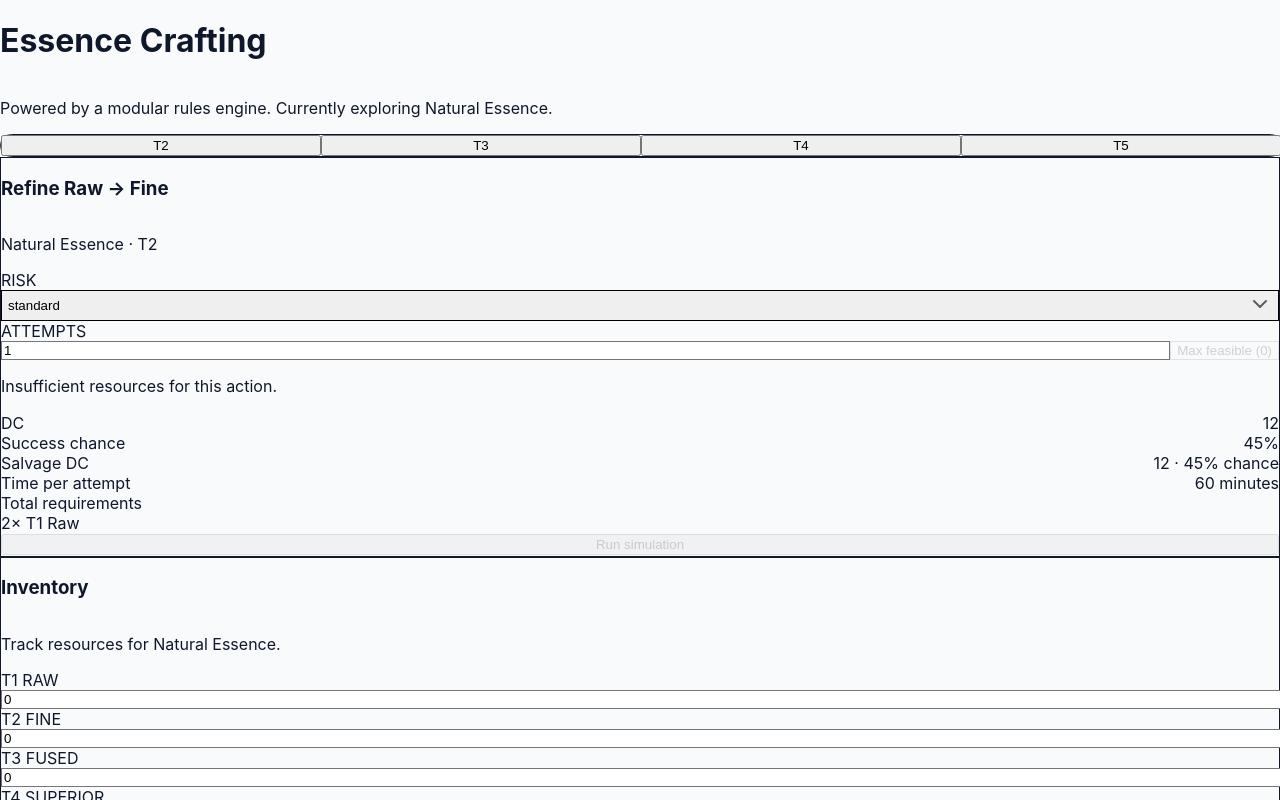
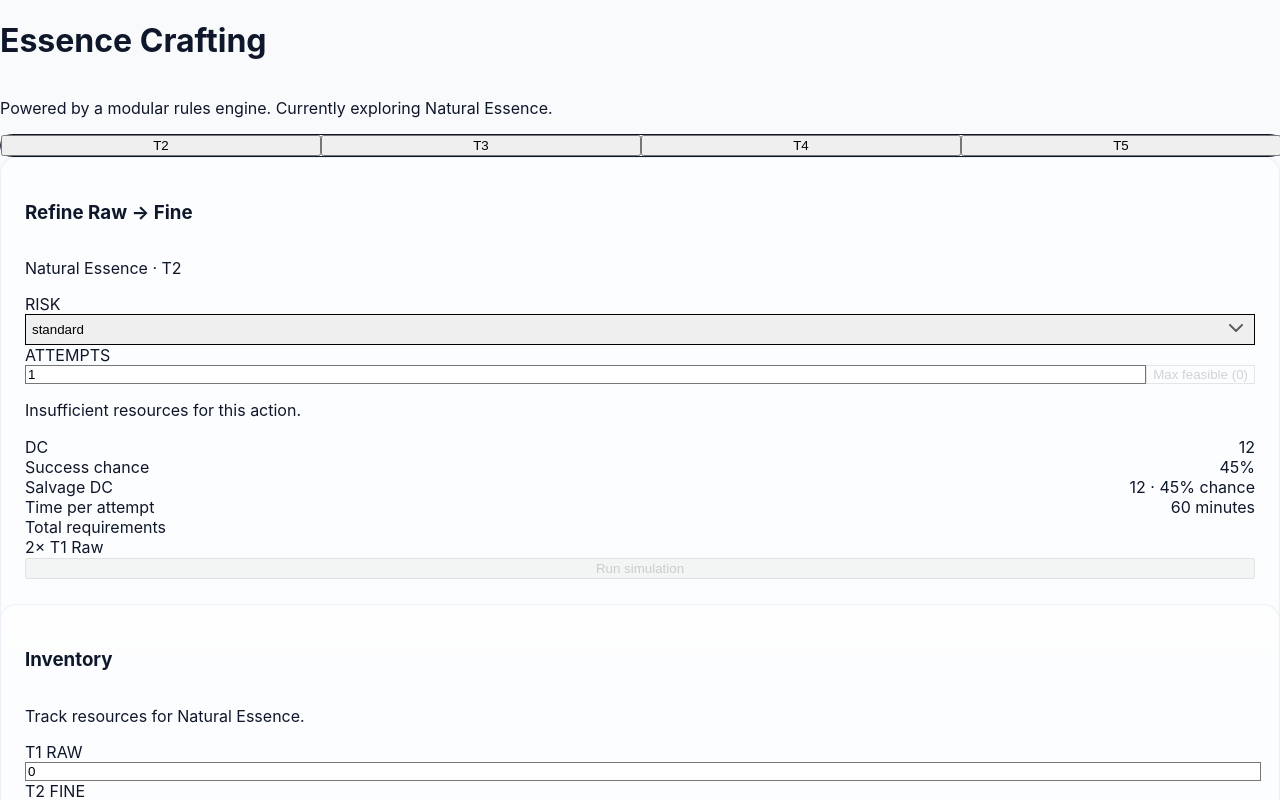
Before and after one commit to jurremioch/EssenceCraft-Repository, a React (Vite) app: page / in a window 1280 px wide. Shown: the top 800 px of the page. Built offline with nearby package versions, Linux system fonts and the light colour scheme.

Commit message:
Convert Tailwind config to JavaScript

```diff
--- a/postcss.config.js
+++ b/postcss.config.js
@@ -2,5 +2,5 @@ import tailwindcss from "@tailwindcss/postcss";
 import autoprefixer from "autoprefixer";
 
 export default {
-  plugins: [tailwindcss(), autoprefixer()],
+  plugins: [tailwindcss({ config: "./tailwind.config.js" }), autoprefixer()],
 };
--- a/src/components/ui/card.tsx
+++ b/src/components/ui/card.tsx
@@ -7,7 +7,7 @@ export const Card = React.forwardRef<HTMLDivElement, React.HTMLAttributes<HTMLDi
     <div
       ref={ref}
       className={cn(
-        "rounded-2xl border border-slate-200 bg-white p-6 shadow-sm",
+        "card",
         className,
       )}
       {...props}
--- a/src/styles/globals.css
+++ b/src/styles/globals.css
@@ -1,6 +1,19 @@
+@config "../../tailwind.config.js";
+
 @tailwind base;
 @tailwind components;
 @tailwind utilities;
+
+@layer components {
+  .card {
+    border-radius: 1rem;
+    border: 1px solid rgba(226, 232, 240, 0.6);
+    background-color: rgba(255, 255, 255, 0.6);
+    padding: 1.5rem;
+    box-shadow: 0 1px 2px 0 rgba(15, 23, 42, 0.05);
+    backdrop-filter: blur(8px);
+  }
+}
 
 :root {
   --background: 255 255 255;
--- a/tailwind.config.ts
+++ b/tailwind.config.js
@@ -1,6 +1,4 @@
-import type { Config } from "tailwindcss";
-
-const config: Config = {
+export default {
   darkMode: ["class"],
   content: ["./index.html", "./src/**/*.{ts,tsx}"],
   theme: {
@@ -8,5 +6,3 @@ const config: Config = {
   },
   plugins: [],
 };
-
-export default config;
```
